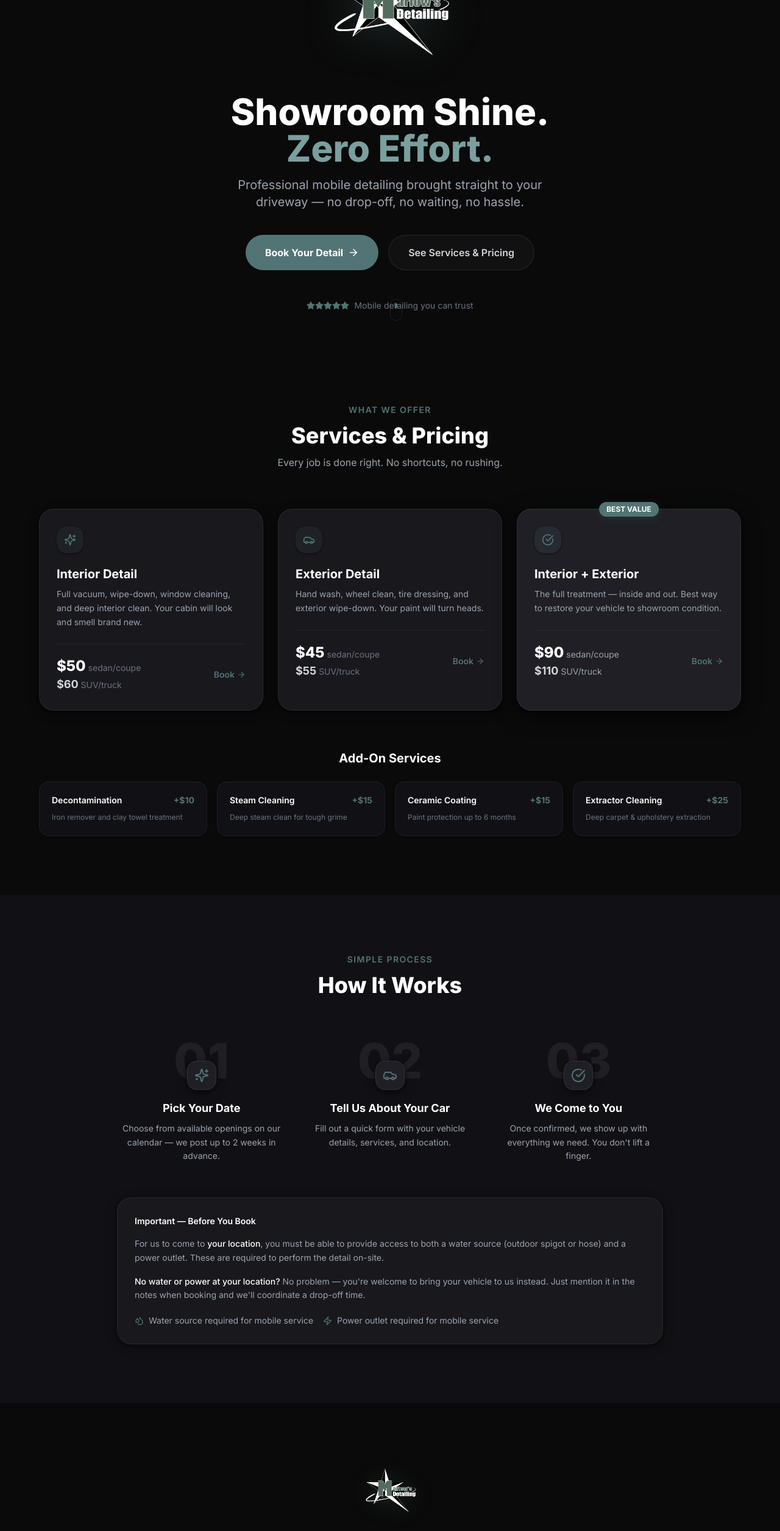
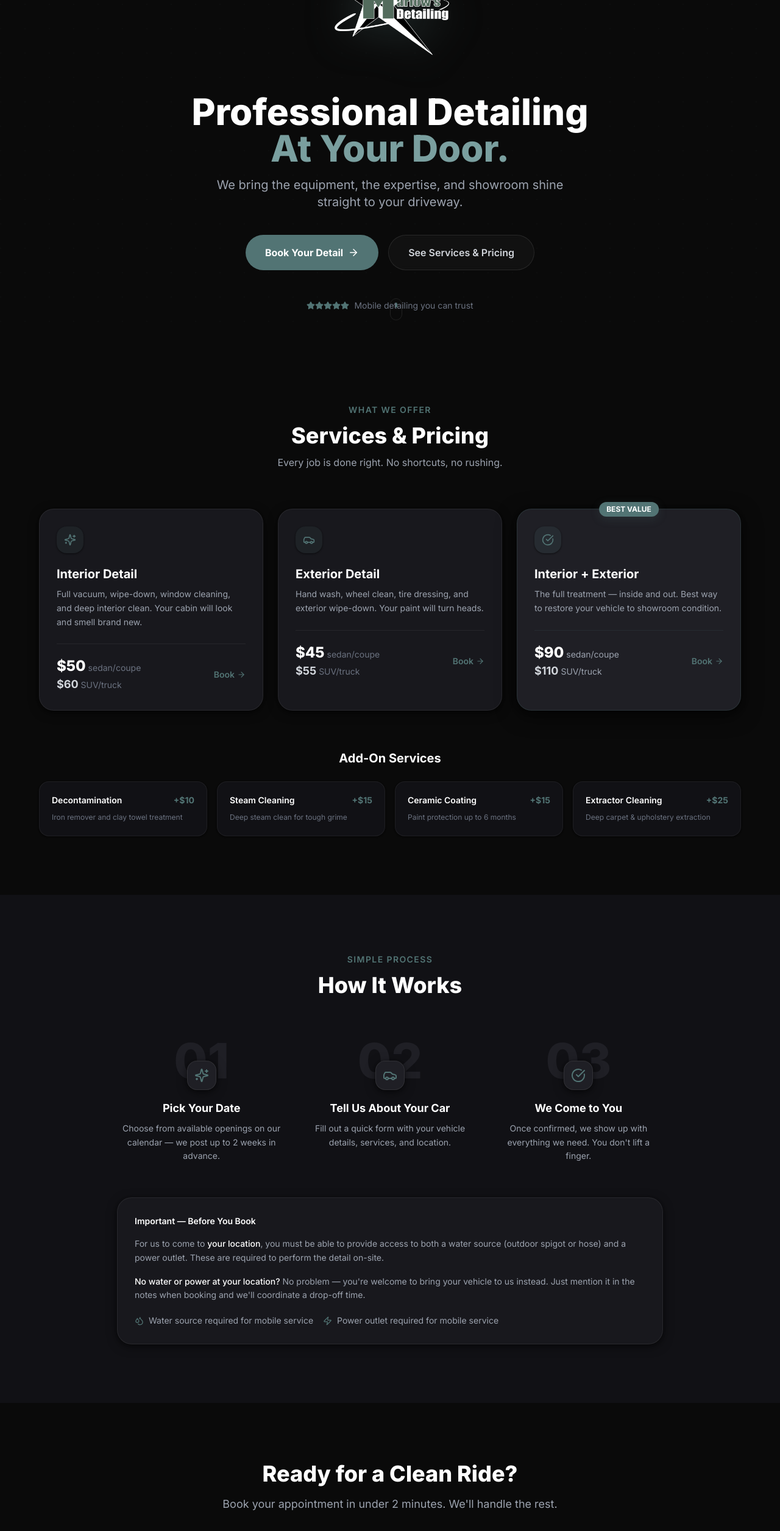
Before and after one commit to ToeJammm/MarlowsDetailing, a Next.js app: page / in a window 1280 px wide. Shown: the part 234-2744 px from the top of the page at 61% size. Built offline with nearby package versions, Linux system fonts and the light colour scheme.

Commit message:
copy: update slogan and remove logo from CTA section
Co-Authored-By: Claude Sonnet 4.6 <noreply@anthropic.com>

```diff
--- a/app/page.tsx
+++ b/app/page.tsx
@@ -30,14 +30,14 @@ export default function HomePage() {
           />
 
           <h1 className="text-4xl sm:text-5xl md:text-6xl font-extrabold text-white leading-tight mb-4">
-            Showroom Shine.
+            Professional Detailing
             <br />
-            <span className="text-brand-muted">Zero Effort.</span>
+            <span className="text-brand-muted">At Your Door.</span>
           </h1>
 
           <p className="text-gray-400 text-lg sm:text-xl max-w-xl mb-10 leading-relaxed">
-            Professional mobile detailing brought straight to your driveway —
-            no drop-off, no waiting, no hassle.
+            We bring the equipment, the expertise, and showroom shine
+            straight to your driveway.
           </p>
 
           <div className="flex flex-col sm:flex-row gap-4">
@@ -273,13 +273,6 @@ export default function HomePage() {
       {/* ── FINAL CTA ────────────────────────────────────────── */}
       <section className="py-24 px-4 text-center">
         <div className="max-w-2xl mx-auto">
-          <Image
-            src="/logo/detailing_logo_dark_no_bg.png"
-            alt="Marlow's Detailing"
-            width={96}
-            height={96}
-            className="mx-auto mb-6 drop-shadow-[0_4px_16px_rgba(82,116,116,0.25)]"
-          />
           <h2 className="text-3xl sm:text-4xl font-extrabold text-white mb-4">
             Ready for a Clean Ride?
           </h2>
```
